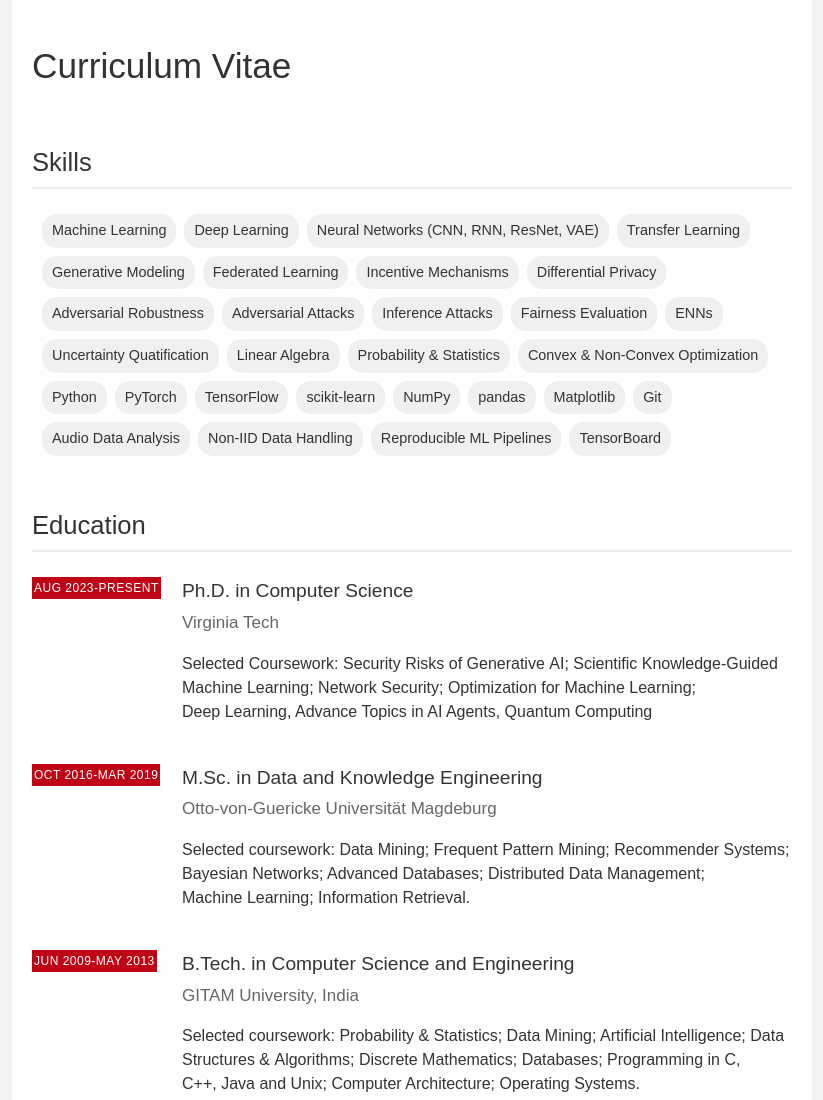
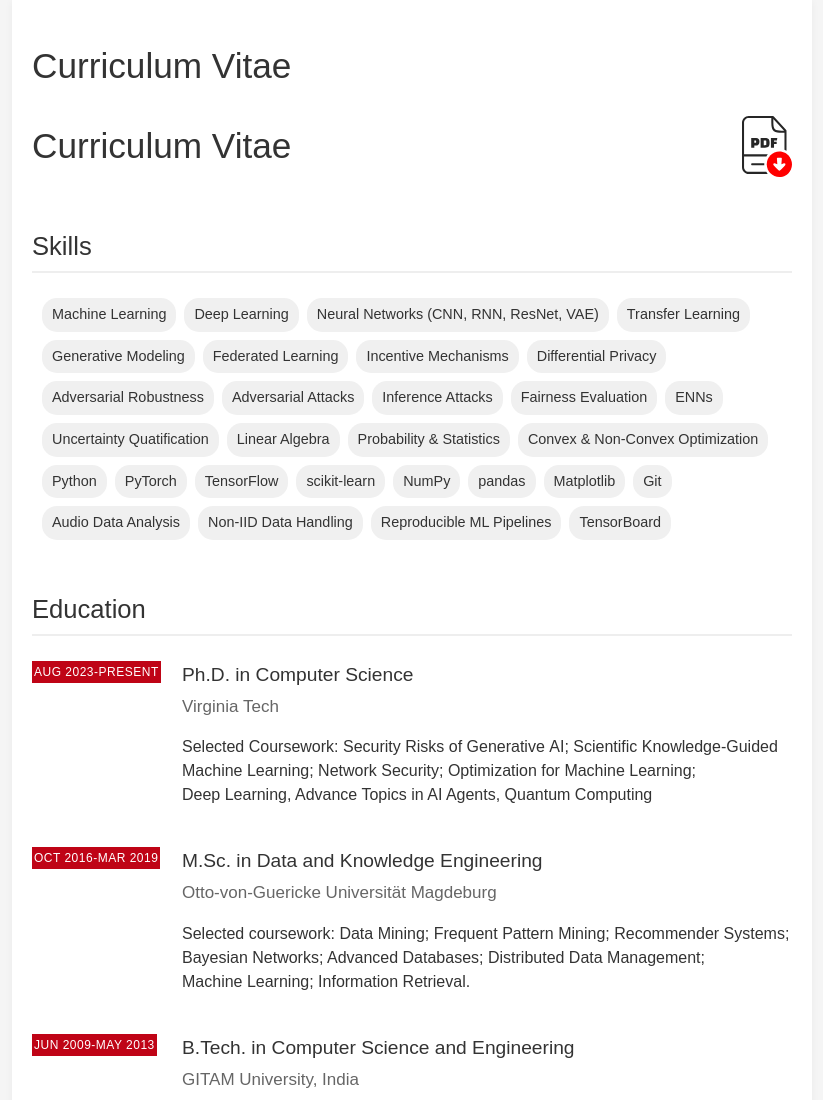
Before and after one commit to sindhujamadabushi/sindhujamadabushi.github.io, a plain HTML site: page cv.html in a window 1280 px wide. Shown: the top 1100 px of the page, without its empty margins (228-1051 px from the left). Drawn offline with Linux system fonts and the light colour scheme.

Commit message:
Update cv.html

```diff
--- a/cv.html
+++ b/cv.html
@@ -124,7 +124,10 @@
 <body>
   <div class="container" style="width: 800px !important;">
     <h1>Curriculum&nbsp;Vitae</h1>
-
+<div style="display: flex; align-items: center; justify-content: space-between;">
+  <h1 style="margin: 0;">Curriculum&nbsp;Vitae</h1>
+  <img src="images/pdf-icon.svg" alt="PDF Icon" style="width: 50px; height: auto;">
+</div>
 
   <!-- Skills Section -->
 <section class="section" id="skills">
```
